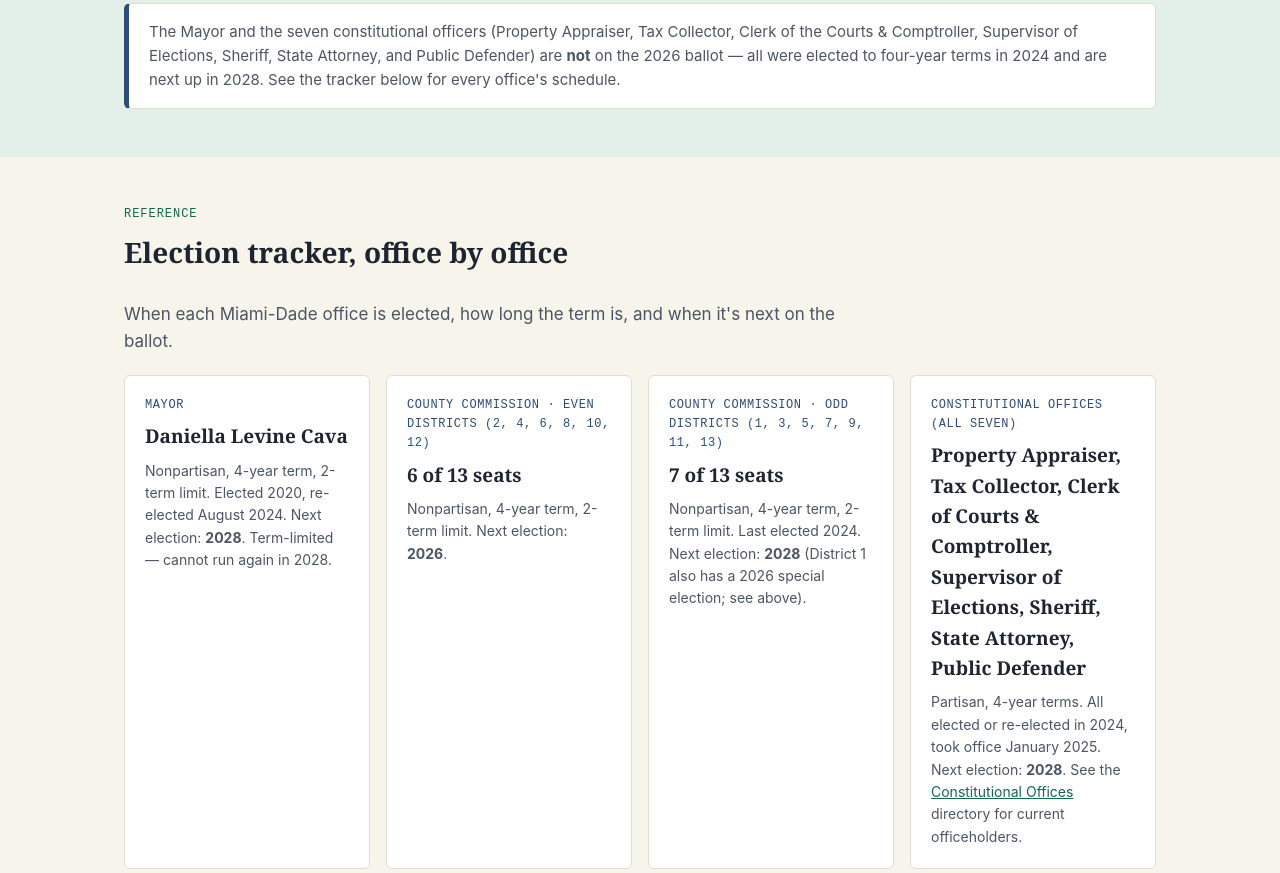
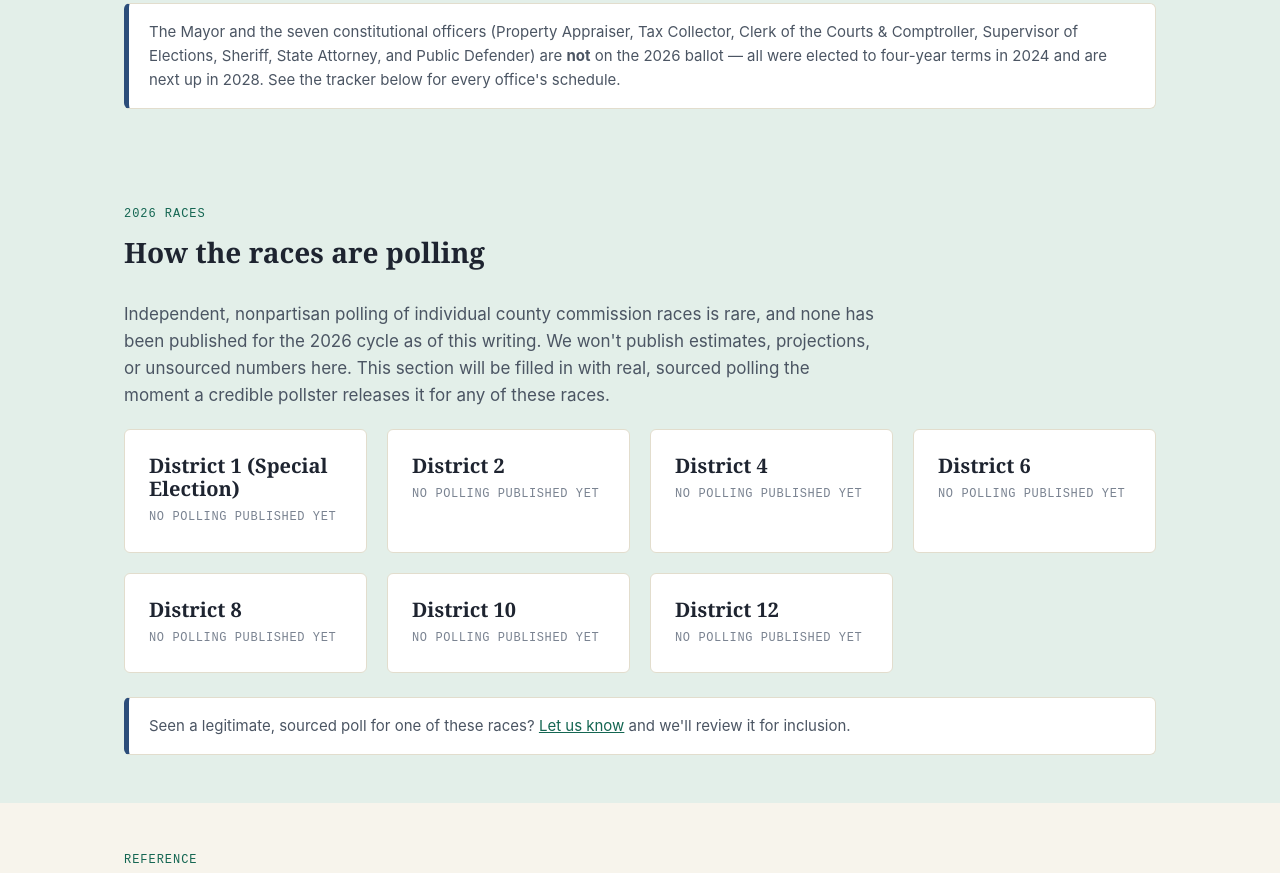
Before and after one commit to conradicle/miamidadecommissionwatch, a plain HTML site: page elections.html in a window 1280 px wide. Shown: the part 1393-2266 px from the top of the page. Drawn offline with Linux system fonts and the light colour scheme.

Commit message:
Add placeholder polling section to Elections page
No professional polling exists for Miami-Dade's 2026 county commission
races (down-ballot local races essentially never get polled), so this
adds an honest, sourced-when-available placeholder per contested race
rather than fabricating numbers. Invites readers to flag real polls
via Contact.

```diff
--- a/elections.html
+++ b/elections.html
@@ -101,6 +101,51 @@
 
       <div class="notice" style="margin-top:24px;">
         The Mayor and the seven constitutional officers (Property Appraiser, Tax Collector, Clerk of the Courts &amp; Comptroller, Supervisor of Elections, Sheriff, State Attorney, and Public Defender) are <strong>not</strong> on the 2026 ballot &mdash; all were elected to four-year terms in 2024 and are next up in 2028. See the tracker below for every office's schedule.
+      </div>
+    </div>
+  </section>
+
+  <section class="section section-alt" id="polling">
+    <div class="wrap">
+      <div class="section-head">
+        <span class="eyebrow">2026 Races</span>
+        <h2>How the races are polling</h2>
+      </div>
+      <p class="mt-0" style="max-width:70ch; color:var(--ink-600);">Independent, nonpartisan polling of individual county commission races is rare, and none has been published for the 2026 cycle as of this writing. We won't publish estimates, projections, or unsourced numbers here. This section will be filled in with real, sourced polling the moment a credible pollster releases it for any of these races.</p>
+
+      <div class="card-grid" style="margin-top:20px;">
+        <div class="card">
+          <h3>District 1 (Special Election)</h3>
+          <p class="mono" style="color:var(--ink-400); font-size:12px; text-transform:uppercase; letter-spacing:0.05em; margin-bottom:0;">No polling published yet</p>
+        </div>
+        <div class="card">
+          <h3>District 2</h3>
+          <p class="mono" style="color:var(--ink-400); font-size:12px; text-transform:uppercase; letter-spacing:0.05em; margin-bottom:0;">No polling published yet</p>
+        </div>
+        <div class="card">
+          <h3>District 4</h3>
+          <p class="mono" style="color:var(--ink-400); font-size:12px; text-transform:uppercase; letter-spacing:0.05em; margin-bottom:0;">No polling published yet</p>
+        </div>
+        <div class="card">
+          <h3>District 6</h3>
+          <p class="mono" style="color:var(--ink-400); font-size:12px; text-transform:uppercase; letter-spacing:0.05em; margin-bottom:0;">No polling published yet</p>
+        </div>
+        <div class="card">
+          <h3>District 8</h3>
+          <p class="mono" style="color:var(--ink-400); font-size:12px; text-transform:uppercase; letter-spacing:0.05em; margin-bottom:0;">No polling published yet</p>
+        </div>
+        <div class="card">
+          <h3>District 10</h3>
+          <p class="mono" style="color:var(--ink-400); font-size:12px; text-transform:uppercase; letter-spacing:0.05em; margin-bottom:0;">No polling published yet</p>
+        </div>
+        <div class="card">
+          <h3>District 12</h3>
+          <p class="mono" style="color:var(--ink-400); font-size:12px; text-transform:uppercase; letter-spacing:0.05em; margin-bottom:0;">No polling published yet</p>
+        </div>
+      </div>
+
+      <div class="notice" style="margin-top:24px;">
+        Seen a legitimate, sourced poll for one of these races? <a href="contact.html">Let us know</a> and we'll review it for inclusion.
       </div>
     </div>
   </section>
```
